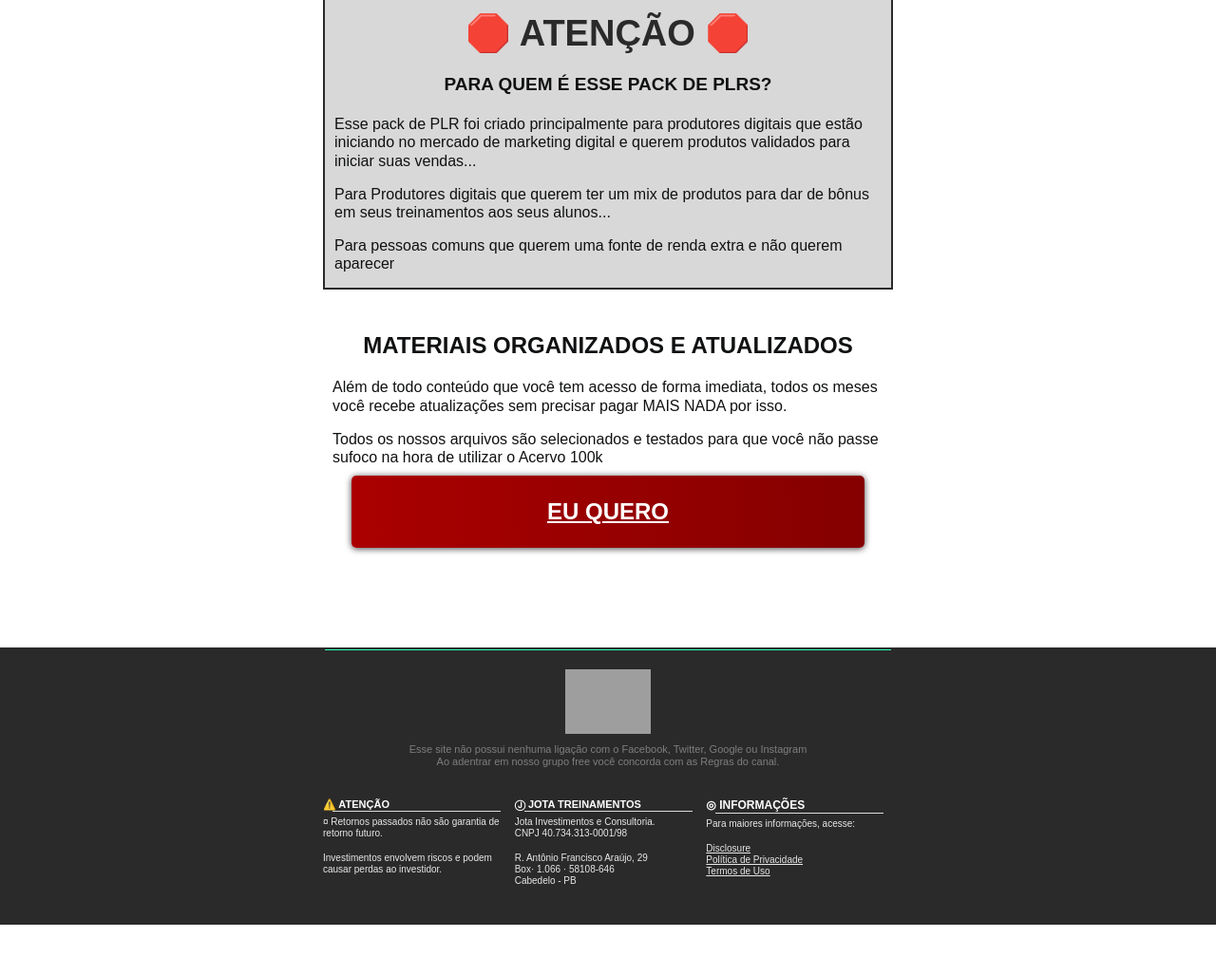
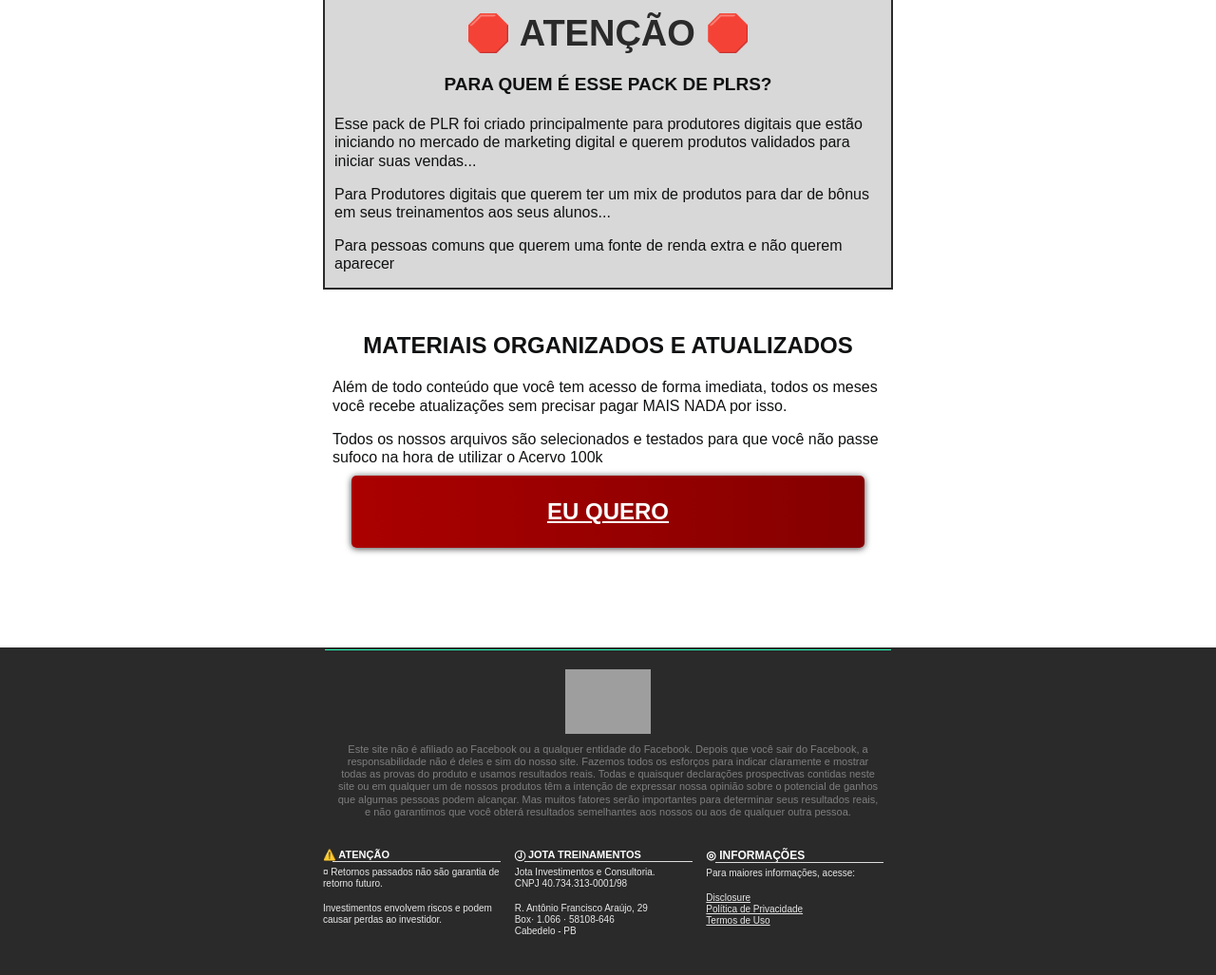
Before and after one commit to jotainvest/lp-jt, a plain HTML site: page pack-01/index.html in a window 1280 px wide. Shown: the part 3476-4503 px from the top of the page at 95% size. Before the commit the page ends 4450 px from the top, so only its background shows below. Drawn offline with Linux system fonts and the light colour scheme; grey boxes are pictures that could not be loaded.

Commit message:
Update index.html

```diff
--- a/pack-01/index.html
+++ b/pack-01/index.html
@@ -1460,7 +1460,7 @@
 					</div>
 					<div class="bee-block bee-block-2 bee-image"><img alt="" class="bee-center bee-fixedwidth" src="https://4b49954148.imgdist.com/pub/bfra/e8dwi2qs/vpr/411/p6z/ota.svg" style="max-width:90px;" /></div>
 					<div class="bee-block bee-block-3 bee-paragraph">
-						<p>Esse site não possui nenhuma ligação com o Facebook, Twitter, Google ou Instagram<br />Ao adentrar em nosso grupo free você concorda com as Regras do canal.</p>
+						<p>Este site não é afiliado ao Facebook ou a qualquer entidade do Facebook. Depois que você sair do Facebook, a responsabilidade não é deles e sim do nosso site. Fazemos todos os esforços para indicar claramente e mostrar todas as provas do produto e usamos resultados reais. Todas e quaisquer declarações prospectivas contidas neste site ou em qualquer um de nossos produtos têm a intenção de expressar nossa opinião sobre o potencial de ganhos que algumas pessoas podem alcançar. Mas muitos fatores serão importantes para determinar seus resultados reais, e não garantimos que você obterá resultados semelhantes aos nossos ou aos de qualquer outra pessoa.</p>
 					</div>
 				</div>
 			</div>
```
